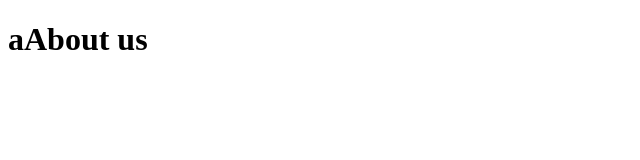
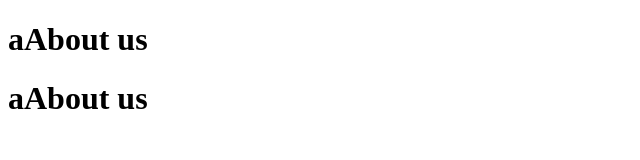
Before and after one commit to 0anant/learning-git, a plain HTML site: page about.html in a window 1280 px wide. Shown: the whole page, without its empty margins (0-640 px from the left). Drawn offline with Linux system fonts and the light colour scheme.

Commit message:
added para 2

```diff
--- a/about.html
+++ b/about.html
@@ -9,5 +9,8 @@
 	<h1>
 		aAbout us
 	</h1>
+	<h1>
+		aAbout us
+	</h1>
 </body>
 </html>
```
